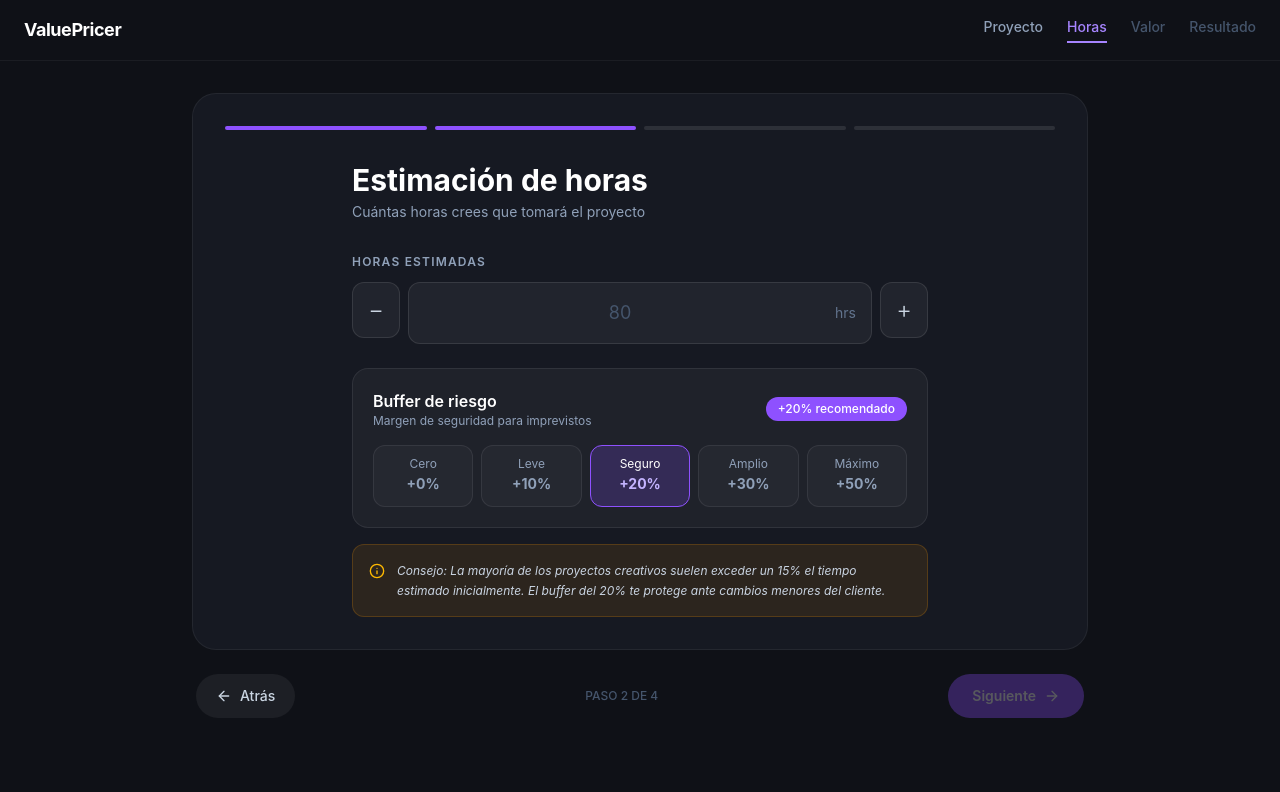
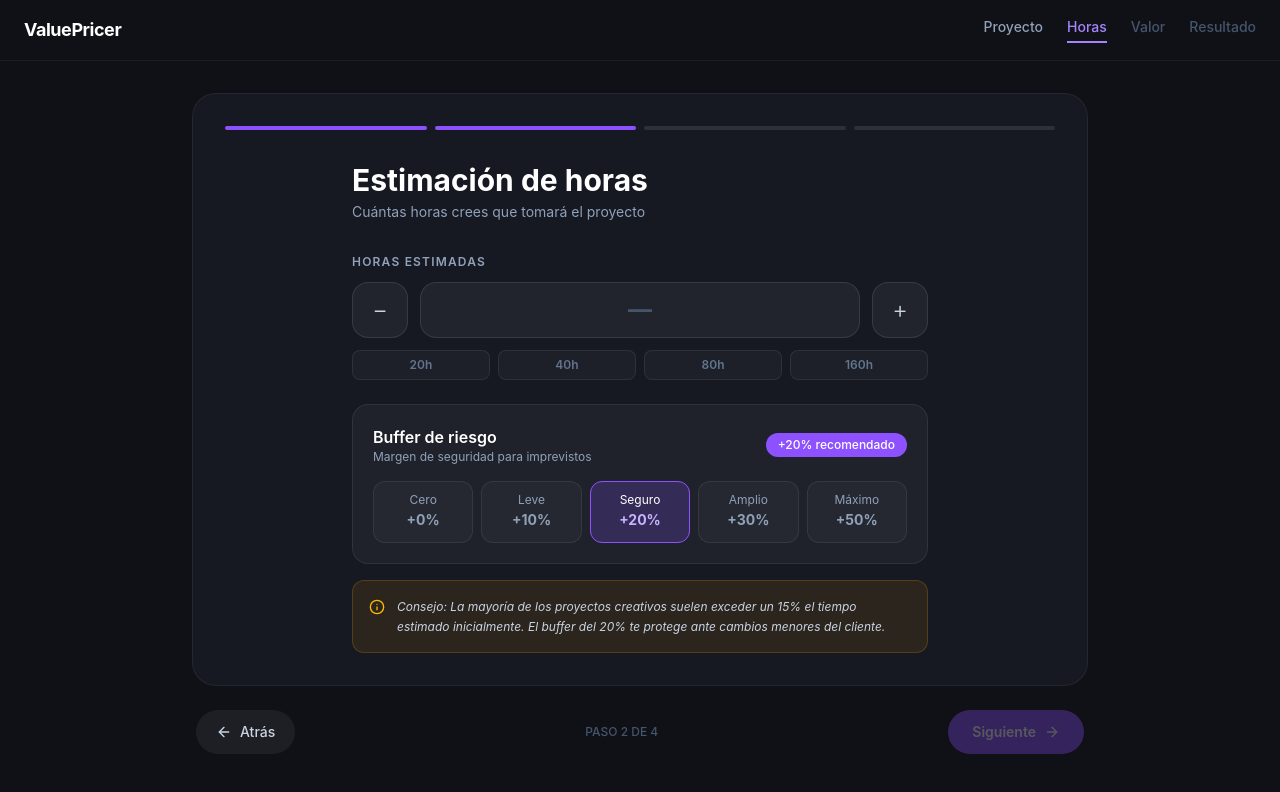
Before and after one commit to facga20145/ValuePricer-FeeCraft, a React (Vite) app: page / in a window 1280 px wide. Both pictures are taken after a click on the button 359 px from the left and 382 px from the top of the page. Shown: the top 792 px of the page. Built offline with nearby package versions, Linux system fonts and the light colour scheme.

Commit message:
feat: enhance HoursEstimator with editable input and preset options for better user interaction

```diff
--- a/src/components/HoursEstimator.tsx
+++ b/src/components/HoursEstimator.tsx
@@ -1,3 +1,4 @@
+import { useState } from 'react'
 import { Info } from 'lucide-react'
 
 interface Props {
@@ -15,53 +16,93 @@ const BUFFER_OPTIONS = [
   { value: 50, label: 'Máximo', sublabel: '+50%' },
 ]
 
+const PRESETS = [20, 40, 80, 160]
+
 export function HoursEstimator({ hours, riskBuffer, onHoursChange, onBufferChange }: Props) {
+  const [editing, setEditing] = useState(false)
+  const [draft, setDraft] = useState('')
   const totalHours = hours * (1 + riskBuffer / 100)
+
+  const clamp = (v: number) => Math.min(2000, Math.max(1, v))
+
+  const commitDraft = () => {
+    const parsed = parseInt(draft)
+    if (!isNaN(parsed) && parsed > 0) onHoursChange(clamp(parsed))
+    setEditing(false)
+  }
 
   return (
     <div className="max-w-xl mx-auto">
       <h2 className="text-2xl sm:text-3xl font-bold text-white mb-1">Estimación de horas</h2>
       <p className="text-slate-400 text-sm mb-8">Cuántas horas crees que tomará el proyecto</p>
 
-      {/* Hours input */}
       <div className="mb-6">
         <label className="block text-xs font-semibold text-slate-400 uppercase tracking-widest mb-3">
           Horas estimadas
         </label>
-        <div className="flex gap-2">
+
+        <div className="flex items-center gap-3 mb-3">
           <button
-            onClick={() => onHoursChange(Math.max(1, hours - 10))}
-            className="w-12 h-14 flex items-center justify-center rounded-xl bg-white/[0.05] border border-white/[0.1] text-slate-300 text-2xl font-light hover:bg-white/[0.1] hover:border-white/20 active:scale-95 transition-all shrink-0 select-none"
+            onClick={() => onHoursChange(clamp(hours - 10))}
+            className="w-14 h-14 rounded-2xl bg-white/[0.05] border border-white/[0.1] text-slate-300 text-2xl font-light hover:bg-white/[0.1] hover:border-violet-500/50 active:scale-95 transition-all shrink-0 select-none"
           >
             −
           </button>
-          <div className="relative flex-1">
-            <input
-              type="number"
-              min={1}
-              max={2000}
-              value={hours || ''}
-              onChange={(e) => onHoursChange(Math.max(1, parseInt(e.target.value) || 0))}
-              placeholder="80"
-              className="w-full bg-white/[0.05] border border-white/[0.1] rounded-xl px-4 py-4 text-lg text-white text-center placeholder-slate-600 focus:outline-none focus:border-violet-500 transition-colors pr-14"
-            />
-            <span className="absolute right-4 top-1/2 -translate-y-1/2 text-slate-500 text-sm">hrs</span>
+
+          <div
+            className="flex-1 h-14 flex items-center justify-center rounded-2xl bg-white/[0.05] border border-white/[0.1] cursor-text hover:border-violet-500/50 transition-all"
+            onClick={() => { setDraft(hours > 0 ? String(hours) : ''); setEditing(true) }}
+          >
+            {editing ? (
+              <input
+                autoFocus
+                type="text"
+                inputMode="numeric"
+                pattern="[0-9]*"
+                value={draft}
+                onChange={(e) => setDraft(e.target.value.replace(/\D/g, ''))}
+                onBlur={commitDraft}
+                onKeyDown={(e) => e.key === 'Enter' && commitDraft()}
+                className="w-full bg-transparent text-center text-2xl font-bold text-white outline-none"
+              />
+            ) : (
+              <span className={`text-2xl font-bold ${hours > 0 ? 'text-white' : 'text-slate-600'}`}>
+                {hours > 0 ? hours : '—'}
+              </span>
+            )}
           </div>
+
           <button
-            onClick={() => onHoursChange(Math.min(2000, hours + 10))}
-            className="w-12 h-14 flex items-center justify-center rounded-xl bg-white/[0.05] border border-white/[0.1] text-slate-300 text-2xl font-light hover:bg-white/[0.1] hover:border-white/20 active:scale-95 transition-all shrink-0 select-none"
+            onClick={() => onHoursChange(clamp(hours + 10))}
+            className="w-14 h-14 rounded-2xl bg-white/[0.05] border border-white/[0.1] text-slate-300 text-2xl font-light hover:bg-white/[0.1] hover:border-violet-500/50 active:scale-95 transition-all shrink-0 select-none"
           >
             +
           </button>
         </div>
+
+        <div className="flex gap-2">
+          {PRESETS.map((p) => (
+            <button
+              key={p}
+              onClick={() => onHoursChange(p)}
+              className={`flex-1 py-1.5 rounded-lg text-xs font-semibold border transition-all ${
+                hours === p
+                  ? 'border-violet-500 bg-violet-500/20 text-violet-300'
+                  : 'border-white/[0.08] bg-white/[0.03] text-slate-500 hover:border-white/20 hover:text-slate-300'
+              }`}
+            >
+              {p}h
+            </button>
+          ))}
+        </div>
+
         {hours > 0 && riskBuffer > 0 && (
-          <p className="text-xs text-slate-500 mt-2">
+          <p className="text-xs text-slate-500 mt-3">
             Total con buffer: <span className="text-violet-400 font-semibold">{totalHours.toFixed(1)}h</span>
           </p>
         )}
       </div>
 
-      {/* Buffer section */}
       <div className="bg-white/[0.04] border border-white/[0.08] rounded-2xl p-5">
         <div className="flex items-center justify-between mb-4">
           <div>
@@ -95,7 +136,6 @@ export function HoursEstimator({ hours, riskBuffer, onHoursChange, onBufferChang
         </div>
       </div>
 
-      {/* Tip */}
       <div className="mt-4 flex gap-3 p-4 rounded-xl bg-amber-500/10 border border-amber-500/20">
         <Info size={16} className="text-amber-400 shrink-0 mt-0.5" />
         <p className="text-xs text-slate-300 italic leading-relaxed">
```
